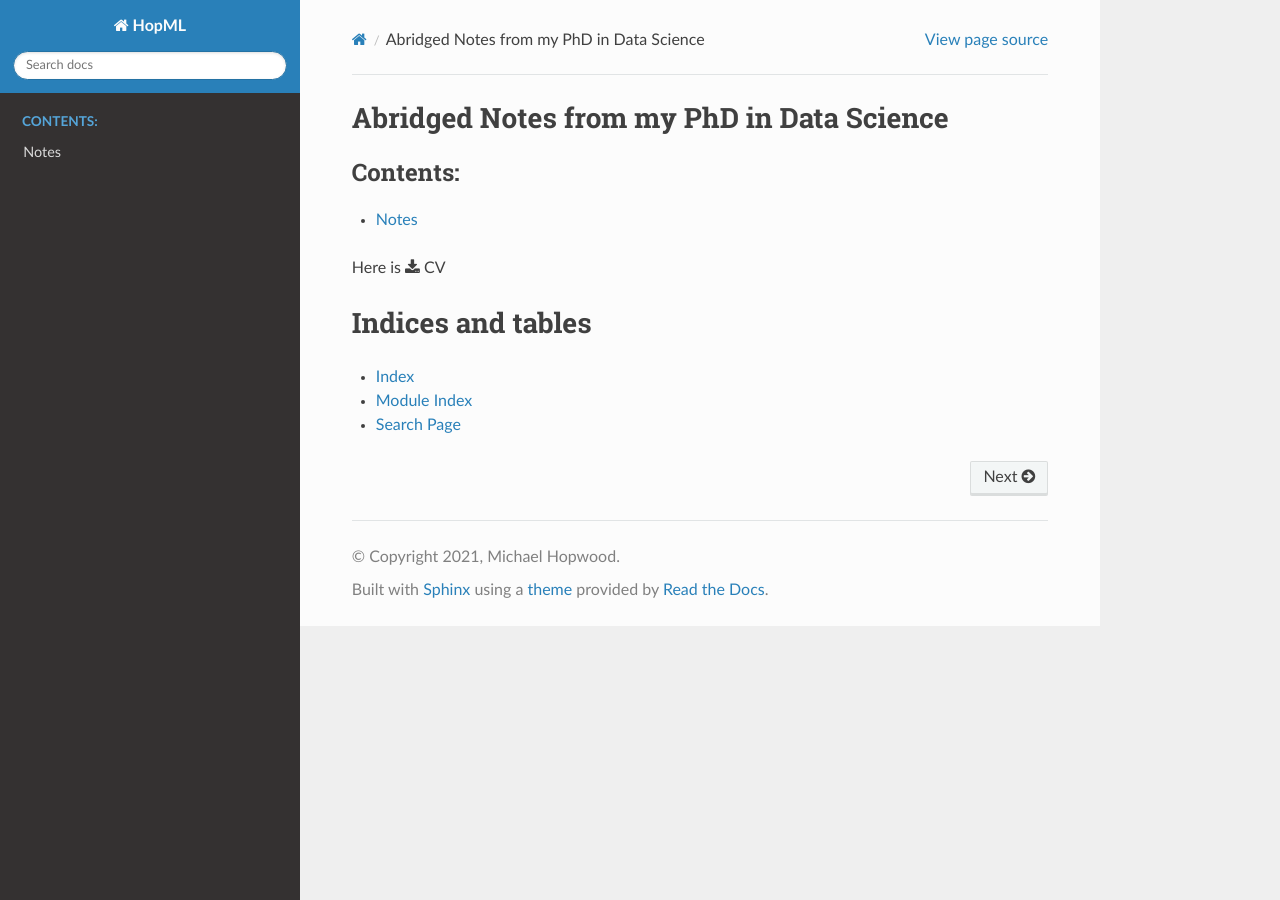
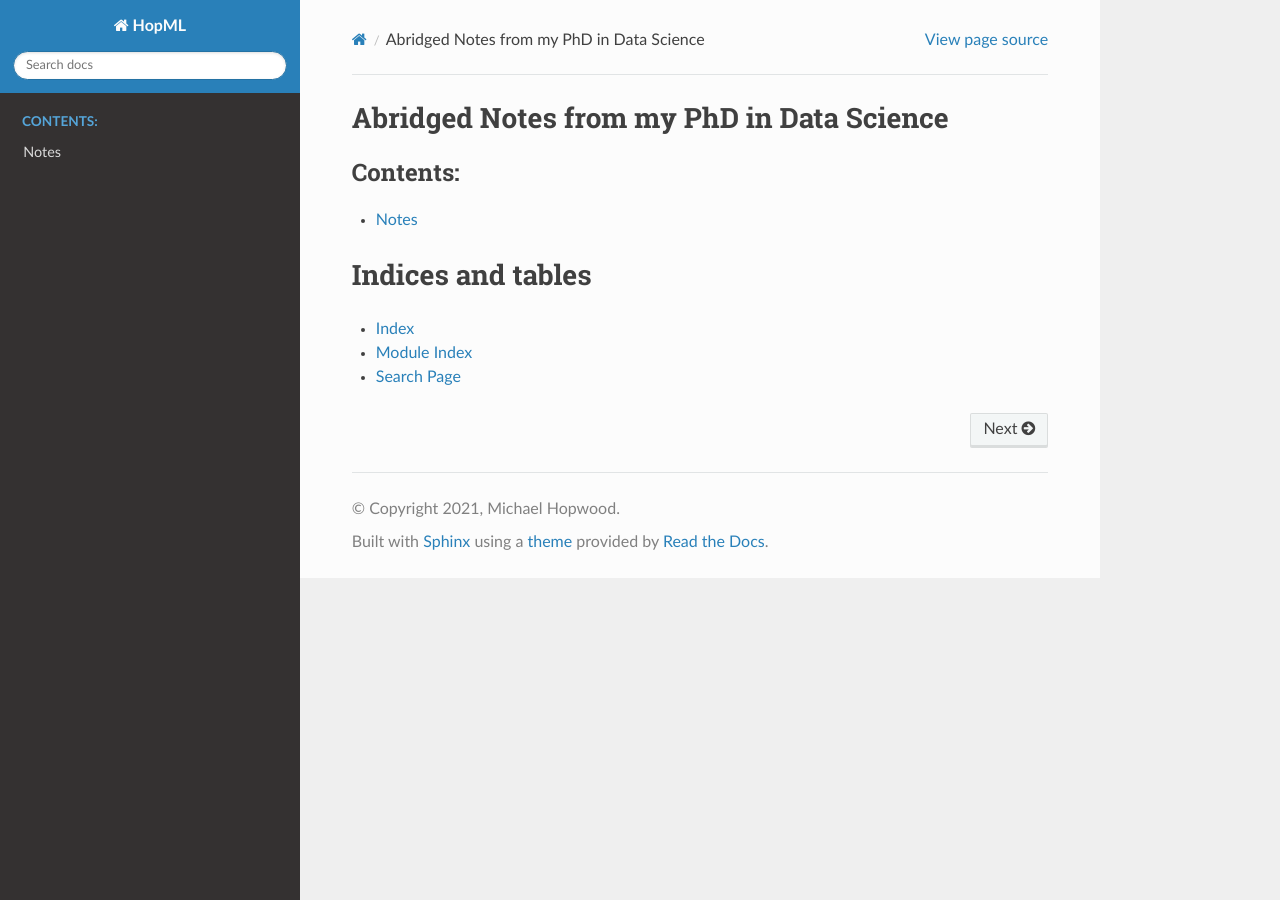
Before and after one commit to MichaelHopwood/HopML, a Sphinx documentation site: the page built from docs/index.rst, in a window 1280 px wide. Built offline with Sphinx 7.4.7 and the Read the Docs theme 2.0.0, drawn with Linux system fonts in a browser that asks for light colours; pages that are not in the unit, such as notebooks, are missing from menus.

```diff
--- a/docs/index.rst
+++ b/docs/index.rst
@@ -7,7 +7,6 @@ Abridged Notes from my PhD in Data Science
 
    examples
 
-Here is :download:`CV <_static/MICHAEL_HOPWOOD_CV.pdf>`
 
 Indices and tables
 ==================
```
Also changed, not shown: 2 other files.
